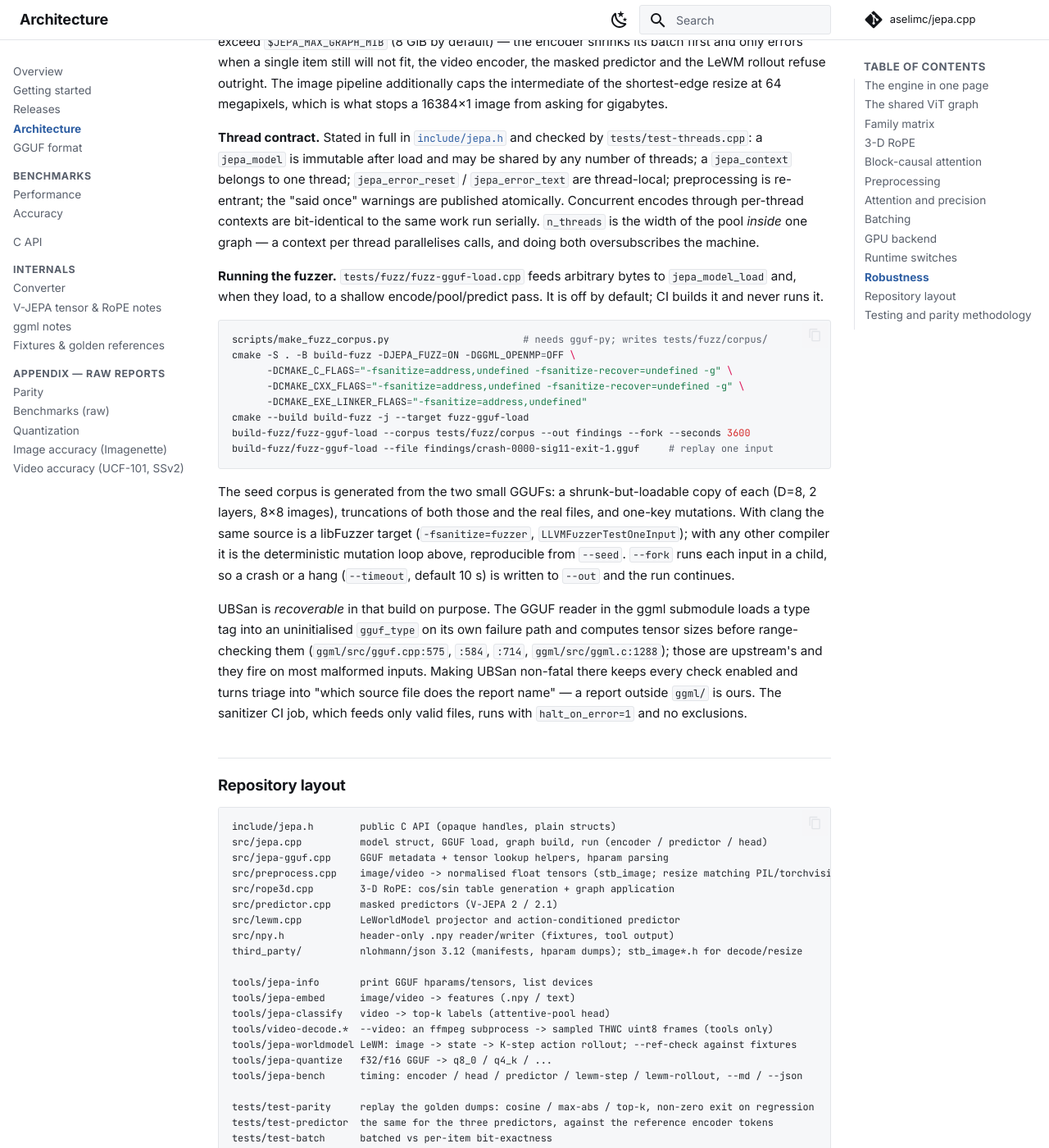
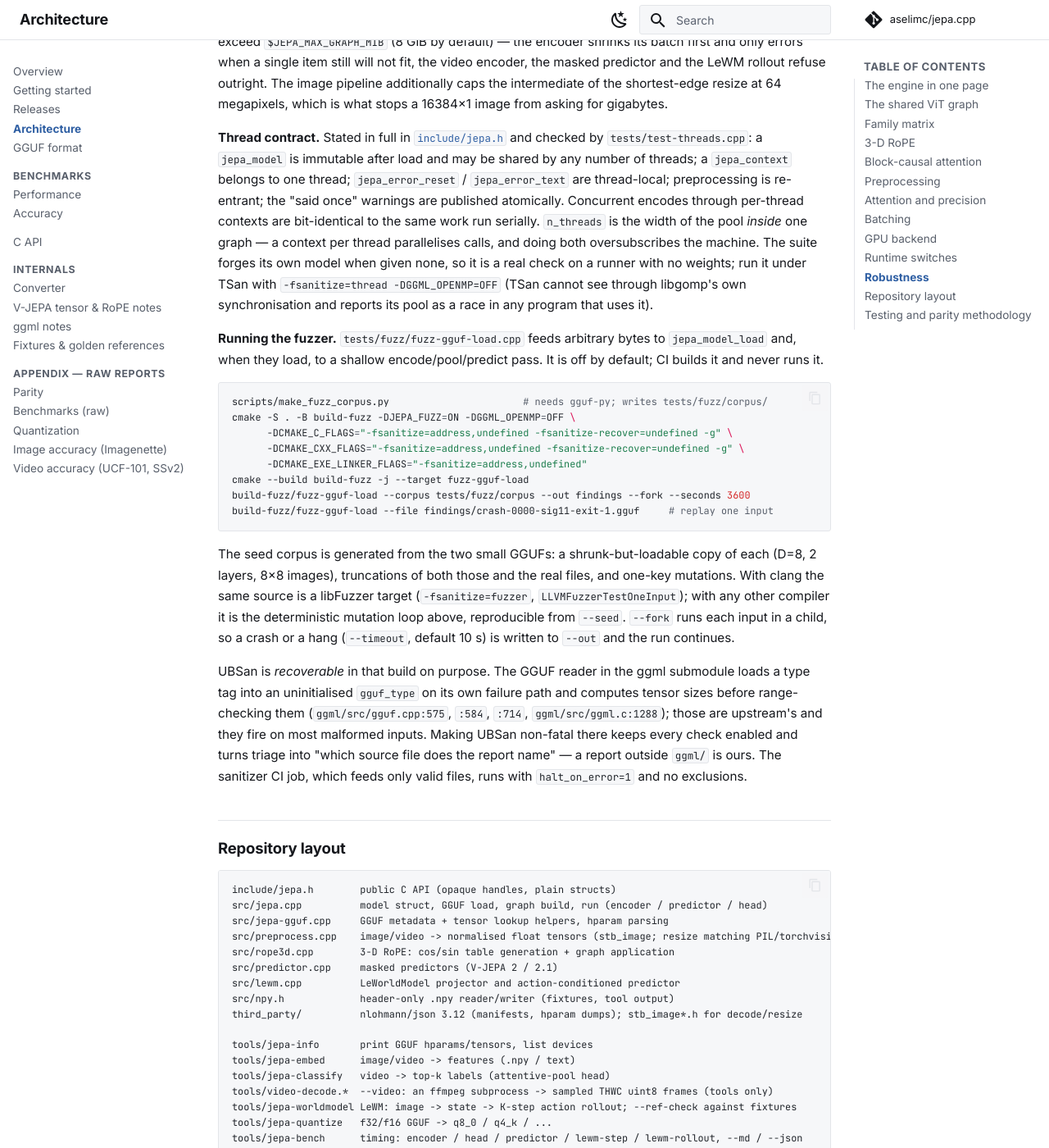
Before and after one commit to aselimc/jepa.cpp, an MkDocs documentation site: the page built from docs/architecture.md, in a window 1280 px wide and 1400 px high, scrolled down 9258 px. Shown: the whole window at 82% size. Built offline with MkDocs 1.6.1 and Material for MkDocs 9.7.7, drawn with Linux system fonts in a browser that asks for light colours; comment, search, counter and statistics services are not loaded; some of the changed text lies outside the part shown.

Commit message:
docs/architecture: name forge-gguf.h and how to run the thread suite under TSan

```diff
--- a/docs/architecture.md
+++ b/docs/architecture.md
@@ -349,7 +349,10 @@
 thread-local; preprocessing is re-entrant; the "said once" warnings are published atomically.
 Concurrent encodes through per-thread contexts are bit-identical to the same work run serially.
 `n_threads` is the width of the pool *inside* one graph — a context per thread parallelises calls,
-and doing both oversubscribes the machine.
+and doing both oversubscribes the machine. The suite forges its own model when given none, so it is
+a real check on a runner with no weights; run it under TSan with
+`-fsanitize=thread -DGGML_OPENMP=OFF` (TSan cannot see through libgomp's own synchronisation and
+reports its pool as a race in any program that uses it).
 
 **Running the fuzzer.** `tests/fuzz/fuzz-gguf-load.cpp` feeds arbitrary bytes to `jepa_model_load`
 and, when they load, to a shallow encode/pool/predict pass. It is off by default; CI builds it and
@@ -411,6 +414,7 @@
 tests/test-video      --video decode+sampling vs the reference dumps' PyAV frames; skips without ffmpeg
 tests/test-errors     the failure paths: forged and truncated GGUFs, bad shapes, budget refusals
 tests/test-threads    one model, N threads, a context each: outputs bit-identical to single-threaded
+tests/forge-gguf.h    builds a tiny loadable GGUF, one knob per thing that can be wrong with it
 tests/fuzz/           the GGUF loader fuzz target (-DJEPA_FUZZ=ON) and its corpus generator
 
 scripts/convert.py          HF safetensors / torch.hub .pt -> GGUF
```
